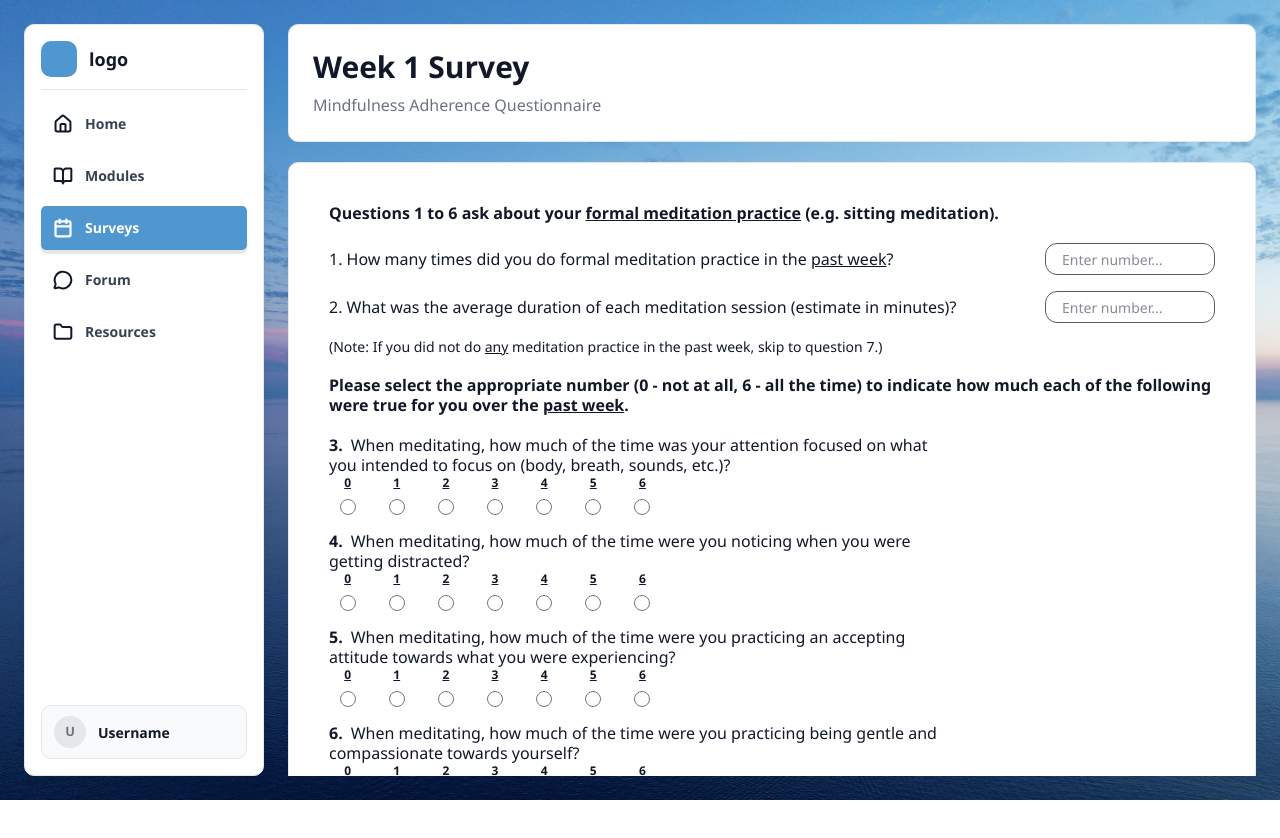
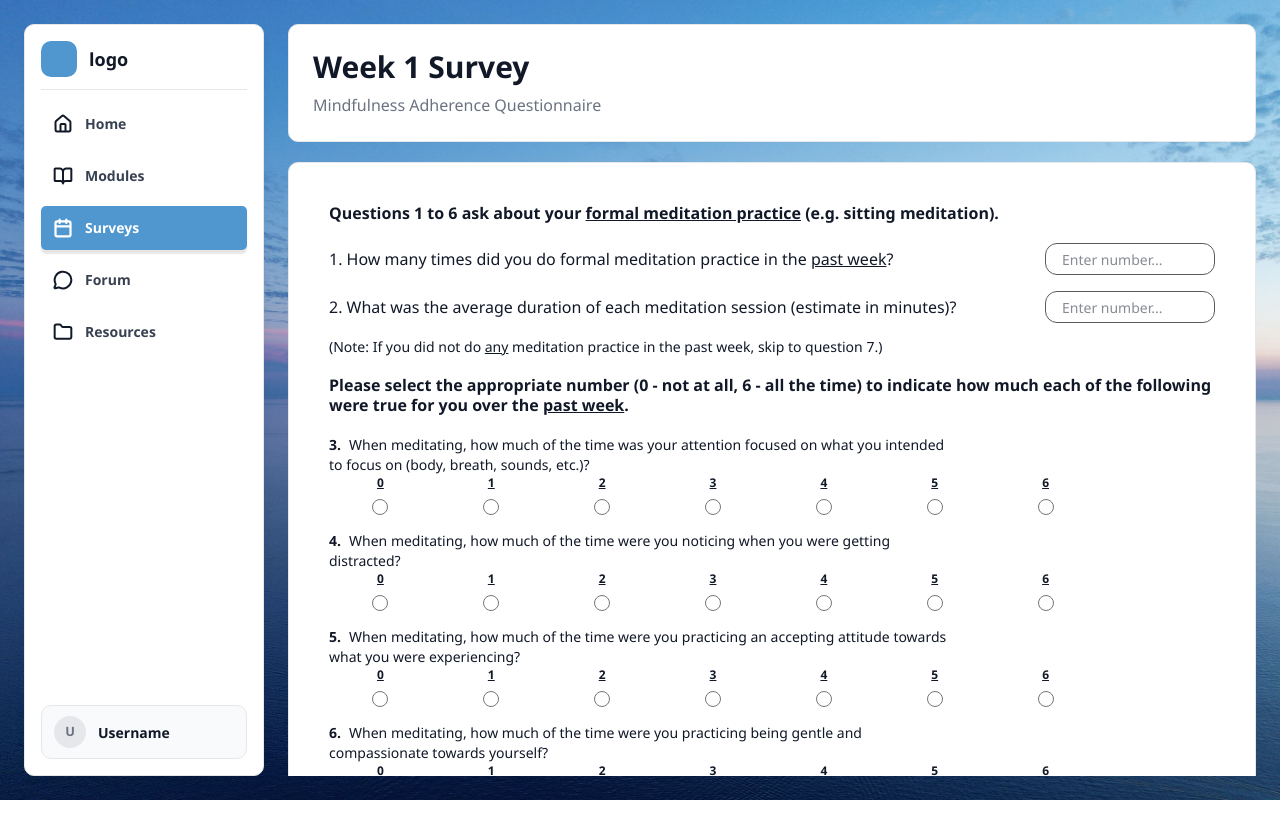
Before and after one commit to KKatariah/rcswa-mindfulness, a Next.js app in the folder client/: page /surveys/1 in a window 1280 px wide. Shown: the top 838 px of the page. Built offline with nearby package versions, Linux system fonts and the light colour scheme; no server answers.

Commit message:
Updated radio buttons spacing on surveys pages

```diff
--- a/client/src/components/surveys/SurveyQuestions.tsx
+++ b/client/src/components/surveys/SurveyQuestions.tsx
@@ -71,15 +71,15 @@ function ScaleQuestionGroup({
 	return (
 		<div className="mt-5 grid gap-4">
 			{questions.map((question) => (
-				<fieldset key={question.id} className="grid gap-3 sm:grid-cols-[minmax(0,1fr)_minmax(0,530px)] sm:items-center sm:gap-6">
-					<legend className="max-w-[620px] text-sm leading-5 text-ink sm:text-base">
+				<fieldset key={question.id} className="grid gap-3">
+					<legend className="max-w-[620px] text-sm leading-5 text-ink">
 						<span className="mr-2 font-semibold">{question.id}.</span>{question.text}
 					</legend>
-					<div aria-label={`Question ${question.id} scale`}>
-						<div className="grid grid-cols-7 gap-2 text-center text-xs font-bold sm:gap-3" aria-hidden="true">
+					<div aria-label={`Question ${question.id} scale`} className="w-full max-w-[768px]">
+						<div className="grid grid-cols-7 gap-2 text-center text-xs font-bold" aria-hidden="true">
 							{SCALE_VALUES.map((value) => <span key={value} className="underline">{value}</span>)}
 						</div>
-						<div className="mt-2 grid grid-cols-7 gap-2 sm:gap-3">
+						<div className="mt-2 grid grid-cols-7 gap-2">
 							{SCALE_VALUES.map((value) => (
 								<label key={value} className="flex justify-center">
 									<span className="sr-only">{value}</span>
```
